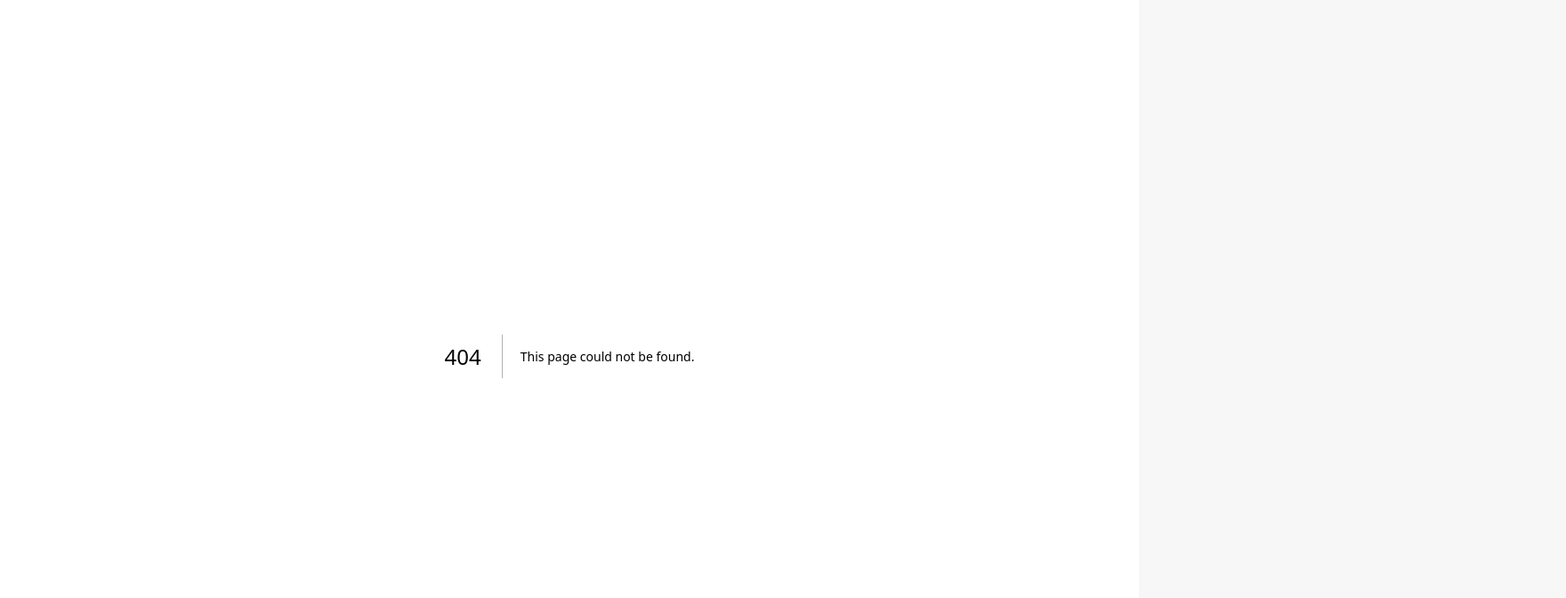
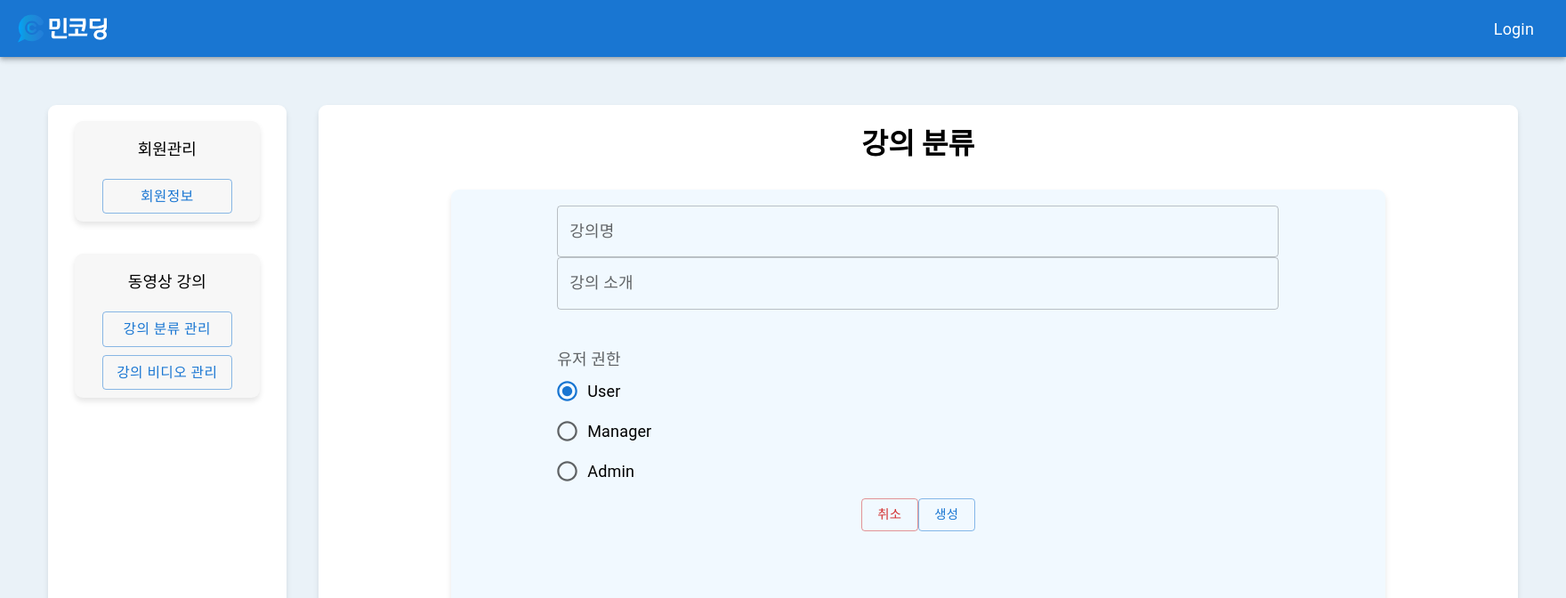
Before and after one commit to mincoding-main/lecture_streaming_system_front, a Next.js app: page /admin/lecture-classification-manager in a window 1280 px wide. Before the commit this address had no page. Shown: the top 672 px of the page at 89% size, 1760 px wide, since content can reach past the window. Built offline with nearby package versions, Linux system fonts and the light colour scheme.

Commit message:
lecture classification

```diff
--- /dev/null
+++ b/pages/admin/lecture-classification-manager.js
@@ -0,0 +1,89 @@
+import React, { useState, useEffect } from 'react';
+import Header from '@/components/header';
+import Footer from '@/components/footer';
+import axios from 'axios';
+import { useRouter } from 'next/router';
+import adminLectureClassificaitonManagerStyle from '@/styles/admin-lecture-classification-manager.module.css';
+import adminCommonStyle from '@/styles/admin-common.module.css';
+import AdminSideNavBar from '@/components/admin-side-navbar';
+import Button from '@mui/material/Button';
+import TextField from '@mui/material/TextField';
+import Radio from '@mui/material/Radio';
+import RadioGroup from '@mui/material/RadioGroup';
+import FormControlLabel from '@mui/material/FormControlLabel';
+import FormControl from '@mui/material/FormControl';
+import FormLabel from '@mui/material/FormLabel';
+
+export default function LectureClassificationManager() {
+    const router = useRouter();
+    const { mode } = router.query;
+
+
+    const [lectureTitle, setLectureTitle] = useState(mode === 'edit' ? '기존 강의명' : '');
+    const [lectureDescription, setLectureDescription] = useState(mode === 'edit' ? '기존 강의 소개' : '');
+    const [permissions, setPermissions] = useState('user');
+
+    // 가정: 수정 모드일 때 기존 데이터를 불러옵니다.
+    useEffect(() => {
+        if (mode === 'edit') {
+            // axios를 사용하여 기존 데이터를 불러와 상태를 설정합니다.
+            // 예: setLectureTitle(response.data.title);
+            // 예: setLectureDescription(response.data.description);
+        }
+    }, [mode]);
+
+    const handleCancel = () => {
+        router.back();  // 이전 페이지로 이동
+    };
+
+    return (
+        <>
+            <Header />
+            <section className={adminCommonStyle.backGroundSection}>
+                <div className={adminCommonStyle.sideNavContainer}>
+                    <AdminSideNavBar />
+                </div>
+                <div className={adminCommonStyle.mainContainer}>
+                    <div className={adminLectureClassificaitonManagerStyle.lectureCreateTitle}>
+                        강의 분류
+                    </div>
+                    <div className={adminLectureClassificaitonManagerStyle.lectureInsideContainer}>
+                        <div className={adminLectureClassificaitonManagerStyle.lectureItemContainer}>
+                            <TextField className={adminLectureClassificaitonManagerStyle.lectureTextField} label="강의명" value={lectureTitle} onChange={e => setLectureTitle(e.target.value)} />
+                            <TextField className={adminLectureClassificaitonManagerStyle.lectureTextField} label="강의 소개" value={lectureDescription} onChange={e => setLectureDescription(e.target.value)} />
+                            <FormControl className={adminLectureClassificaitonManagerStyle.lectureFormControlContainer} component="fieldset" margin="normal">
+                                <div className={adminLectureClassificaitonManagerStyle.lectureFormControl}>
+                                    <FormLabel component="legend">유저 권한</FormLabel>
+                                    <RadioGroup
+                                        name="permissions"
+                                        value={permissions}
+                                        onChange={(e) => setPermissions(e.target.value)}
+
+                                    >
+                                        <FormControlLabel value="user" control={<Radio />} label="User" />
+                                        <FormControlLabel value="manager" control={<Radio />} label="Manager" />
+                                        <FormControlLabel value="admin" control={<Radio />} label="Admin" />
+                                    </RadioGroup>
+
+                                </div>
+                            </FormControl>
+                            <div className={adminLectureClassificaitonManagerStyle.lectureBtnContainer}>
+                                <Button variant="outlined" color="error" onClick={handleCancel}>
+                                    취소
+                                </Button>
+
+                                <Button variant="outlined" color="primary">
+                                    {mode === 'edit' ? '수정' : '생성'}
+                                </Button>
+
+                            </div>
+                        </div>
+
+                    </div>
+
+                </div>
+            </section >
+            <Footer />
+        </>
+    );
+}
--- a/pages/index.js
+++ b/pages/index.js
@@ -19,7 +19,6 @@ export default function Home({ lectureData }) {
       </section>
       <h2 className={utilStyles.sectionTitle}>대표 강의 목록</h2>
       <section className={utilStyles.cardSection}>
-
         <div className={utilStyles.cardList}>
           <LectureListCard lectureData={lectureData} />
         </div>
--- /dev/null
+++ b/styles/admin-lecture-classification-manager.module.css
@@ -0,0 +1,52 @@
+.lectureCreateTitle {
+    height: 5%;
+    font-size: 1.8rem;
+    font-weight: bold;
+    display: flex;
+    justify-content: center;
+}
+
+.lectureInsideContainer {
+    width: 80%;
+    height: 85%;
+    margin: 0 auto;
+    margin-top: 2rem;
+    background-color: #1e90ff0f;
+    border-radius: 0.5rem;
+    box-shadow: 0 4px 6px rgba(0, 0, 0, 0.1);
+}
+
+
+.lectureItemContainer {
+    width: 100%;
+    height: 8%;
+    display: flex;
+    flex-direction: column;
+    align-items: center;
+    padding: 1rem;
+}
+
+.lectureTextField {
+    width: 80%;
+    margin-top: 1.5rem;
+}
+
+.lectureFormControlContainer {
+    width: 80%;
+}
+
+.lectureFormControl {
+    margin-top: 1.5rem;
+}
+
+.lectureBtnContainer {
+    display: flex;
+    justify-content: space-around;
+}
+
+
+.lectureBtnContainer>button {
+    width: 30%;
+    font-size: 0.8rem;
+    margin-bottom: 2rem;
+}
```
Also changed, not shown: fake-data/lectures.json (+5 -5 lines), pages/admin/lecture-classification.js (+25 -45 lines), pages/admin/lecture-classification-add.js (deleted), pages/admin/lecture-classification-edit.js (deleted).
